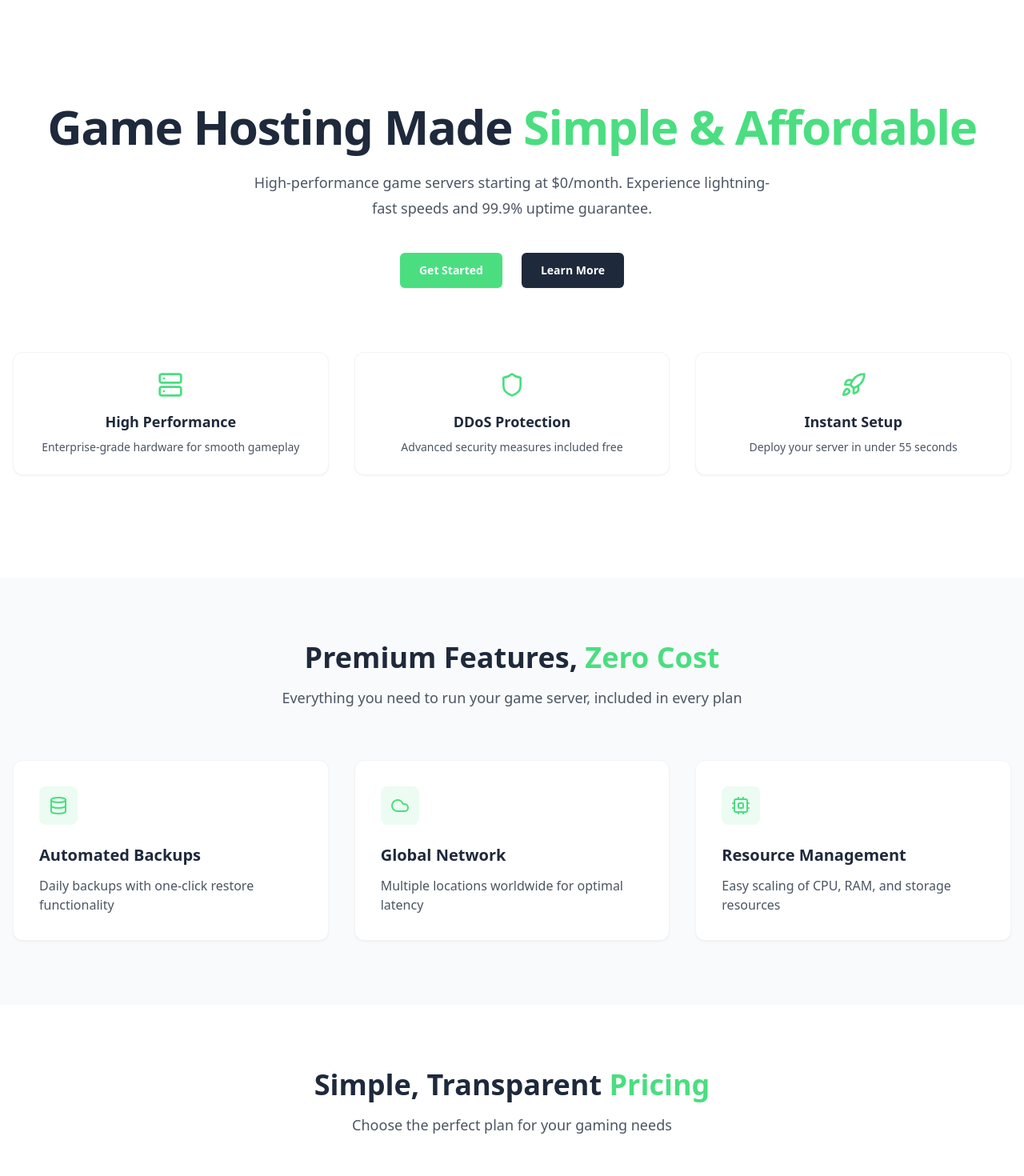
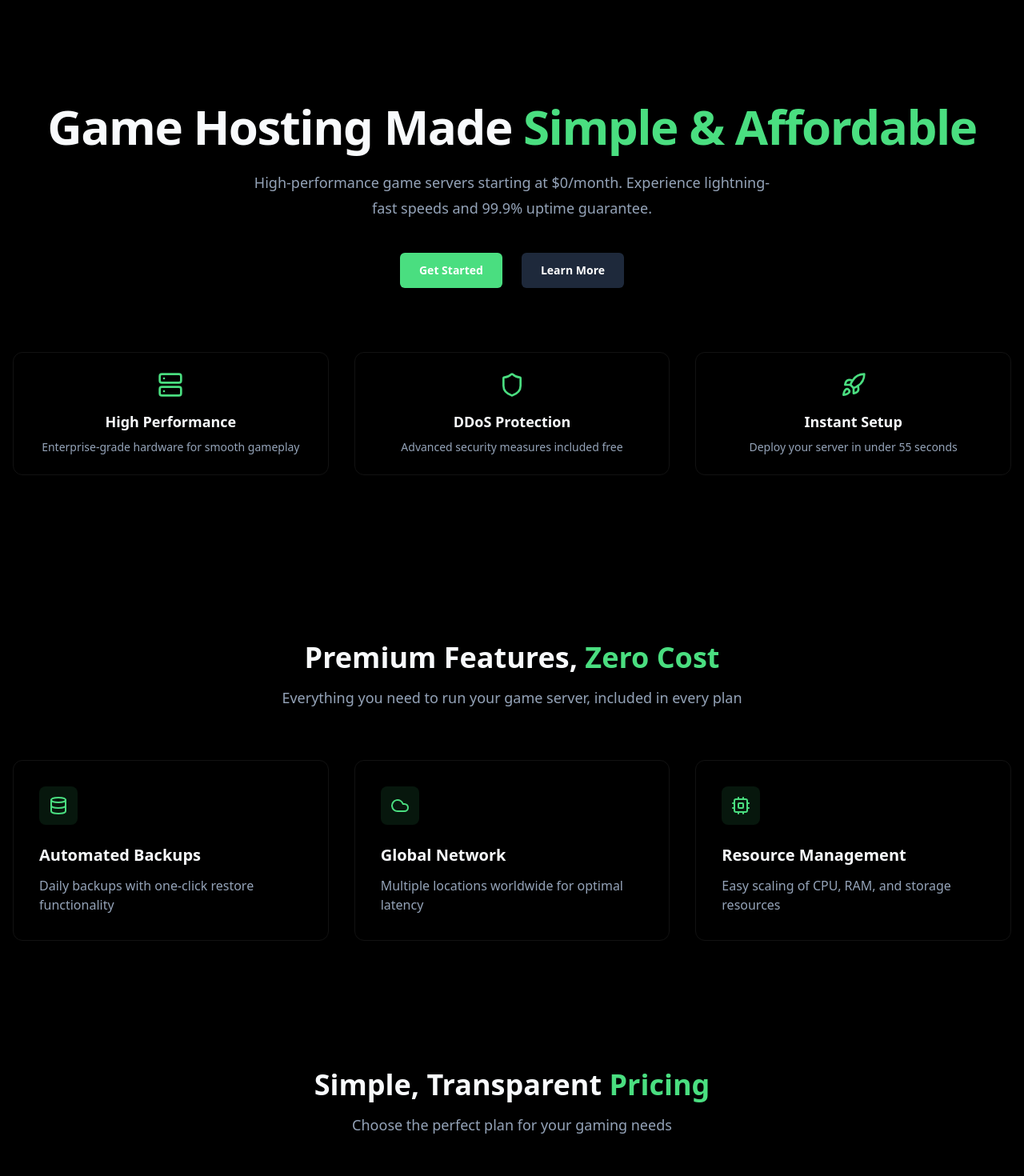
Before and after one commit to fampra/reliance-game-haven, a React (Vite) app: page / in a window 1280 px wide. Shown: the top 1470 px of the page at 80% size. Built offline with nearby package versions, Linux system fonts and the light colour scheme.

Commit message:
Update theme to dark mode
Adjusted the application theme to ensure all components reflect a darker color scheme, enhancing visibility and user experience in dark mode.
[skip gpt_engineer]

```diff
--- a/src/components/Features.tsx
+++ b/src/components/Features.tsx
@@ -3,7 +3,7 @@ import { Database, Cloud, Cpu } from "lucide-react";
 
 export const Features = () => {
   return (
-    <section id="features" className="py-20 bg-gray-50">
+    <section id="features" className="py-20 bg-background">
       <div className="container mx-auto px-4">
         <motion.div
           initial={{ opacity: 0, y: 20 }}
@@ -12,10 +12,10 @@ export const Features = () => {
           transition={{ duration: 0.6 }}
           className="text-center mb-16"
         >
-          <h2 className="text-3xl font-bold text-secondary sm:text-4xl">
+          <h2 className="text-3xl font-bold text-foreground sm:text-4xl">
             Premium Features, <span className="text-primary">Zero Cost</span>
           </h2>
-          <p className="mt-4 text-lg text-gray-600">
+          <p className="mt-4 text-lg text-muted-foreground">
             Everything you need to run your game server, included in every plan
           </p>
         </motion.div>
@@ -47,15 +47,15 @@ export const Features = () => {
               whileInView={{ opacity: 1, y: 0 }}
               viewport={{ once: true }}
               transition={{ duration: 0.5, delay: index * 0.1 }}
-              className="relative p-8 bg-white rounded-xl shadow-sm border border-gray-100 hover:shadow-md transition-shadow"
+              className="relative p-8 bg-card rounded-xl shadow-sm border border-border hover:shadow-md transition-shadow"
             >
               <div className="flex items-center justify-center w-12 h-12 bg-primary/10 rounded-lg mb-6">
                 <feature.icon className="h-6 w-6 text-primary" />
               </div>
-              <h3 className="text-xl font-semibold text-secondary mb-3">
+              <h3 className="text-xl font-semibold text-foreground mb-3">
                 {feature.title}
               </h3>
-              <p className="text-gray-600">{feature.description}</p>
+              <p className="text-muted-foreground">{feature.description}</p>
             </motion.div>
           ))}
         </div>
--- a/src/components/Hero.tsx
+++ b/src/components/Hero.tsx
@@ -3,7 +3,7 @@ import { Server, Rocket, Shield } from "lucide-react";
 
 export const Hero = () => {
   return (
-    <section className="relative overflow-hidden bg-white py-20 sm:py-32">
+    <section className="relative overflow-hidden bg-background py-20 sm:py-32">
       <div className="container mx-auto px-4">
         <motion.div
           initial={{ opacity: 0, y: 20 }}
@@ -11,11 +11,11 @@ export const Hero = () => {
           transition={{ duration: 0.6 }}
           className="text-center"
         >
-          <h1 className="text-4xl font-bold tracking-tight text-secondary sm:text-6xl">
+          <h1 className="text-4xl font-bold tracking-tight text-foreground sm:text-6xl">
             Game Hosting Made{" "}
             <span className="text-primary">Simple & Affordable</span>
           </h1>
-          <p className="mt-6 text-lg leading-8 text-gray-600 max-w-2xl mx-auto">
+          <p className="mt-6 text-lg leading-8 text-muted-foreground max-w-2xl mx-auto">
             High-performance game servers starting at $0/month. Experience
             lightning-fast speeds and 99.9% uptime guarantee.
           </p>
@@ -24,7 +24,7 @@ export const Hero = () => {
               whileHover={{ scale: 1.05 }}
               whileTap={{ scale: 0.95 }}
               href="#pricing"
-              className="rounded-md bg-primary px-6 py-3 text-sm font-semibold text-white shadow-sm hover:bg-primary/90 transition-colors"
+              className="rounded-md bg-primary px-6 py-3 text-sm font-semibold text-primary-foreground shadow-sm hover:bg-primary/90 transition-colors"
             >
               Get Started
             </motion.a>
@@ -32,7 +32,7 @@ export const Hero = () => {
               whileHover={{ scale: 1.05 }}
               whileTap={{ scale: 0.95 }}
               href="#features"
-              className="rounded-md bg-secondary px-6 py-3 text-sm font-semibold text-white shadow-sm hover:bg-secondary/90 transition-colors"
+              className="rounded-md bg-secondary px-6 py-3 text-sm font-semibold text-secondary-foreground shadow-sm hover:bg-secondary/90 transition-colors"
             >
               Learn More
             </motion.a>
@@ -67,13 +67,13 @@ export const Hero = () => {
               initial={{ opacity: 0, y: 20 }}
               animate={{ opacity: 1, y: 0 }}
               transition={{ duration: 0.4, delay: 0.3 + index * 0.1 }}
-              className="flex flex-col items-center p-6 bg-white rounded-xl shadow-sm border border-gray-100"
+              className="flex flex-col items-center p-6 bg-card rounded-xl shadow-sm border border-border"
             >
               <feature.icon className="h-8 w-8 text-primary mb-4" />
-              <h3 className="text-lg font-semibold text-secondary">
+              <h3 className="text-lg font-semibold text-foreground">
                 {feature.title}
               </h3>
-              <p className="mt-2 text-sm text-gray-600 text-center">
+              <p className="mt-2 text-sm text-muted-foreground text-center">
                 {feature.description}
               </p>
             </motion.div>
--- a/src/components/Pricing.tsx
+++ b/src/components/Pricing.tsx
@@ -3,7 +3,7 @@ import { Check } from "lucide-react";
 
 export const Pricing = () => {
   return (
-    <section id="pricing" className="py-20 bg-white">
+    <section id="pricing" className="py-20 bg-background">
       <div className="container mx-auto px-4">
         <motion.div
           initial={{ opacity: 0, y: 20 }}
@@ -12,10 +12,10 @@ export const Pricing = () => {
           transition={{ duration: 0.6 }}
           className="text-center mb-16"
         >
-          <h2 className="text-3xl font-bold text-secondary sm:text-4xl">
+          <h2 className="text-3xl font-bold text-foreground sm:text-4xl">
             Simple, Transparent <span className="text-primary">Pricing</span>
           </h2>
-          <p className="mt-4 text-lg text-gray-600">
+          <p className="mt-4 text-lg text-muted-foreground">
             Choose the perfect plan for your gaming needs
           </p>
         </motion.div>
@@ -69,8 +69,8 @@ export const Pricing = () => {
               transition={{ duration: 0.5, delay: index * 0.1 }}
               className={`relative p-8 rounded-xl ${
                 plan.highlighted
-                  ? "bg-primary text-white shadow-xl scale-105"
-                  : "bg-white text-secondary border border-gray-100"
+                  ? "bg-primary text-primary-foreground shadow-xl scale-105"
+                  : "bg-card text-foreground border border-border"
               }`}
             >
               <h3 className="text-xl font-semibold mb-4">{plan.name}</h3>
@@ -91,8 +91,8 @@ export const Pricing = () => {
                 whileTap={{ scale: 0.95 }}
                 className={`w-full py-3 px-6 rounded-md font-semibold transition-colors ${
                   plan.highlighted
-                    ? "bg-white text-primary hover:bg-gray-100"
-                    : "bg-primary text-white hover:bg-primary/90"
+                    ? "bg-background text-foreground hover:bg-secondary"
+                    : "bg-primary text-primary-foreground hover:bg-primary/90"
                 }`}
               >
                 Get Started
--- a/src/index.css
+++ b/src/index.css
@@ -6,87 +6,46 @@
   :root {
     --background: 0 0% 100%;
     --foreground: 222.2 84% 4.9%;
-
     --card: 0 0% 100%;
     --card-foreground: 222.2 84% 4.9%;
-
     --popover: 0 0% 100%;
     --popover-foreground: 222.2 84% 4.9%;
-
     --primary: 222.2 47.4% 11.2%;
     --primary-foreground: 210 40% 98%;
-
     --secondary: 210 40% 96.1%;
     --secondary-foreground: 222.2 47.4% 11.2%;
-
     --muted: 210 40% 96.1%;
     --muted-foreground: 215.4 16.3% 46.9%;
-
     --accent: 210 40% 96.1%;
     --accent-foreground: 222.2 47.4% 11.2%;
-
     --destructive: 0 84.2% 60.2%;
     --destructive-foreground: 210 40% 98%;
-
     --border: 214.3 31.8% 91.4%;
     --input: 214.3 31.8% 91.4%;
     --ring: 222.2 84% 4.9%;
-
     --radius: 0.5rem;
-
-    --sidebar-background: 0 0% 98%;
-
-    --sidebar-foreground: 240 5.3% 26.1%;
-
-    --sidebar-primary: 240 5.9% 10%;
-
-    --sidebar-primary-foreground: 0 0% 98%;
-
-    --sidebar-accent: 240 4.8% 95.9%;
-
-    --sidebar-accent-foreground: 240 5.9% 10%;
-
-    --sidebar-border: 220 13% 91%;
-
-    --sidebar-ring: 217.2 91.2% 59.8%;
   }
 
   .dark {
-    --background: 222.2 84% 4.9%;
+    --background: 0 0% 0%;
     --foreground: 210 40% 98%;
-
-    --card: 222.2 84% 4.9%;
+    --card: 0 0% 0%;
     --card-foreground: 210 40% 98%;
-
-    --popover: 222.2 84% 4.9%;
+    --popover: 0 0% 0%;
     --popover-foreground: 210 40% 98%;
-
     --primary: 210 40% 98%;
     --primary-foreground: 222.2 47.4% 11.2%;
-
-    --secondary: 217.2 32.6% 17.5%;
+    --secondary: 0 0% 7%;
     --secondary-foreground: 210 40% 98%;
-
-    --muted: 217.2 32.6% 17.5%;
+    --muted: 0 0% 7%;
     --muted-foreground: 215 20.2% 65.1%;
-
-    --accent: 217.2 32.6% 17.5%;
+    --accent: 0 0% 7%;
     --accent-foreground: 210 40% 98%;
-
     --destructive: 0 62.8% 30.6%;
     --destructive-foreground: 210 40% 98%;
-
-    --border: 217.2 32.6% 17.5%;
-    --input: 217.2 32.6% 17.5%;
+    --border: 0 0% 7%;
+    --input: 0 0% 7%;
     --ring: 212.7 26.8% 83.9%;
-    --sidebar-background: 240 5.9% 10%;
-    --sidebar-foreground: 240 4.8% 95.9%;
-    --sidebar-primary: 224.3 76.3% 48%;
-    --sidebar-primary-foreground: 0 0% 100%;
-    --sidebar-accent: 240 3.7% 15.9%;
-    --sidebar-accent-foreground: 240 4.8% 95.9%;
-    --sidebar-border: 240 3.7% 15.9%;
-    --sidebar-ring: 217.2 91.2% 59.8%;
   }
 }
 
@@ -94,7 +53,6 @@
   * {
     @apply border-border;
   }
-
   body {
     @apply bg-background text-foreground;
   }
```
